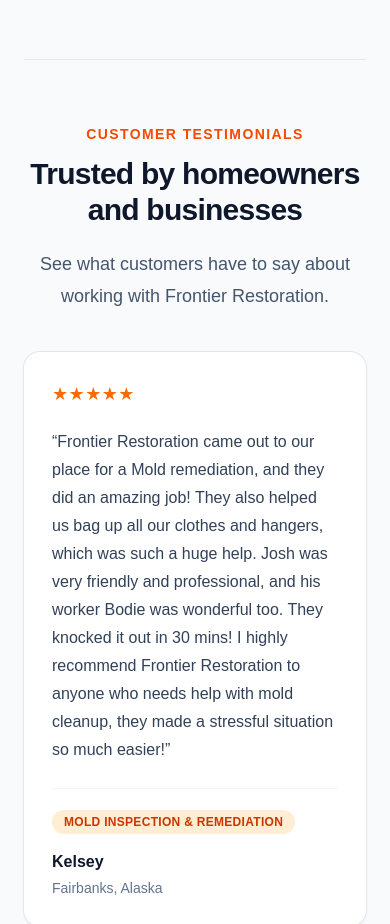
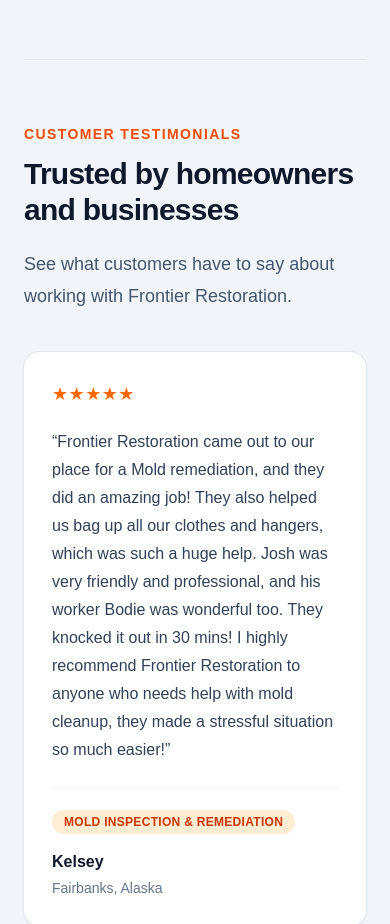
Before and after one commit to Davidhub907/FR_Website, a Next.js app: page / in a window 390 px wide. Shown: the part 6780-7704 px from the top of the page. Built offline with nearby package versions, Linux system fonts and the light colour scheme.

Commit message:
Minor layout changes

```diff
--- a/components/layout/WhyChooseUs.js
+++ b/components/layout/WhyChooseUs.js
@@ -56,7 +56,7 @@ const testimonials = [
 
 export default function WhyChooseUs() {
   return (
-    <section className="bg-slate-50 py-16 sm:py-20 lg:py-24">
+    <section className="bg-slate-100 py-16 sm:py-20 lg:py-24">
       <div className="mx-auto max-w-7xl px-6">
         {/* Main why-choose-us content */}
         <div className="grid items-center gap-10 lg:grid-cols-2 lg:gap-16">
@@ -124,7 +124,7 @@ export default function WhyChooseUs() {
 
         {/* Testimonials */}
         <div className="mt-20 border-t border-slate-200 pt-16">
-          <div className="mx-auto max-w-3xl text-center">
+          <div className="mx-auto max-w-3xl text-left md:text-center">
             <p className="text-sm font-bold tracking-widest text-orange-600 uppercase">
               Customer Testimonials
             </p>
```
